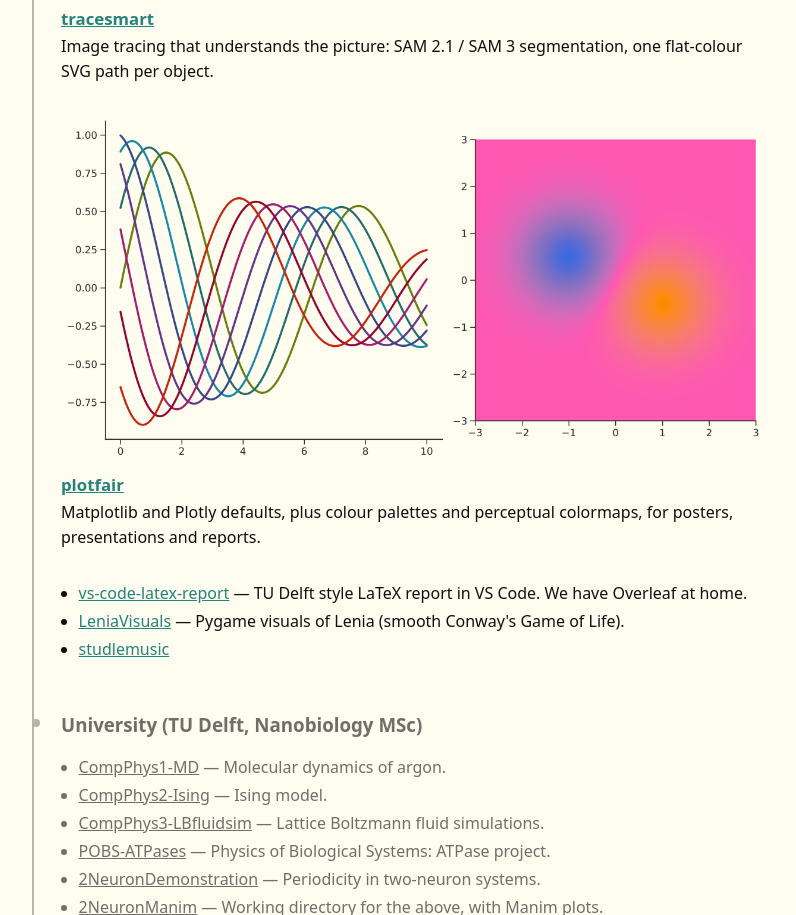
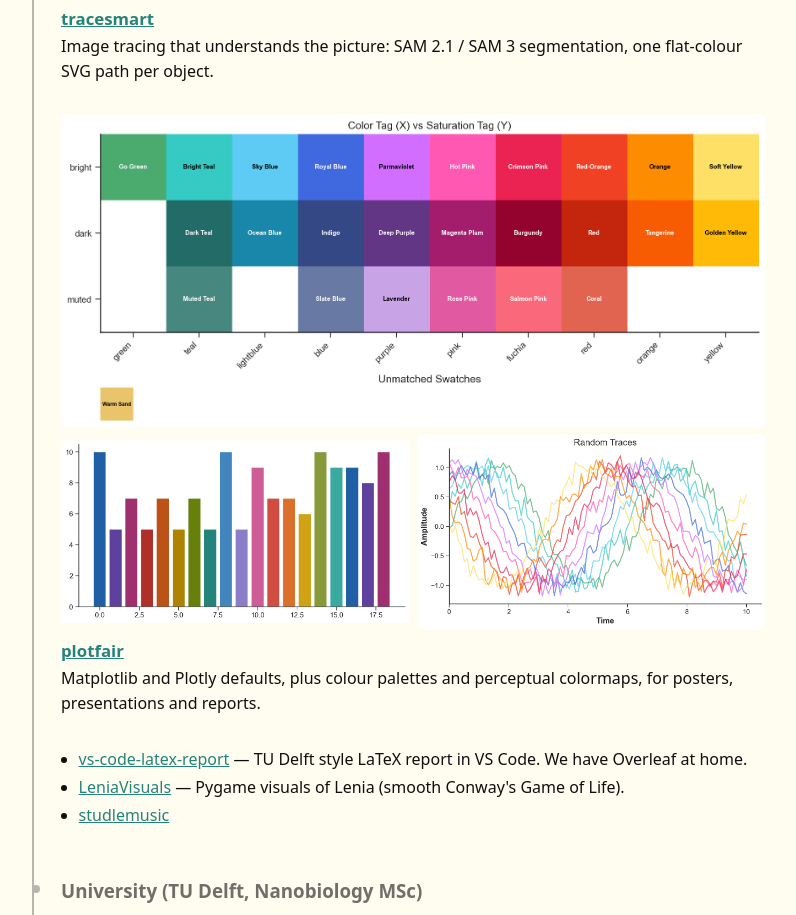
Before and after one commit to barton-muller/barton-muller.github.io, a plain HTML site: page index.html in a window 1280 px wide. Shown: the part 2099-3014 px from the top of the page, without its empty margins (239-1035 px from the left). Drawn offline with Linux system fonts and the light colour scheme.

Commit message:
Use plotfair palette, bar and trace images

```diff
--- a/index.html
+++ b/index.html
@@ -27,6 +27,8 @@
   article p { margin: 0; }
   article img { border-radius: 6px; }
   article img.dark { background: #3b4a1f; padding: 2rem 30%; box-sizing: border-box; }
+  .pair { display: flex; gap: .5rem; margin-top: .5rem; }
+  .pair img { flex: 1; min-width: 0; object-fit: contain; }
   ul { padding-left: 1.1rem; }
   li { margin: .2rem 0; }
 </style>
@@ -68,7 +70,8 @@
   <p>Image tracing that understands the picture: SAM 2.1 / SAM 3 segmentation, one flat-colour SVG path per object.</p>
 </article>
 <article>
-  <a href="https://github.com/barton-muller/plotfair"><img src="img/plotfair.png" alt="plotfair"></a>
+  <a href="https://github.com/barton-muller/plotfair"><img src="img/plotfair-palette.png" alt="plotfair colour swatches by hue and saturation"></a>
+  <div class="pair"><img src="img/plotfair-bars.png" alt="bar chart in plotfair colours"><img src="img/plotfair-traces.png" alt="line traces in plotfair colours"></div>
   <h3><a href="https://github.com/barton-muller/plotfair">plotfair</a></h3>
   <p>Matplotlib and Plotly defaults, plus colour palettes and perceptual colormaps, for posters, presentations and reports.</p>
 </article>
```
Also changed, not shown: img/plotfair-bars.png (added), img/plotfair-palette.png (added), img/plotfair-traces.png (added), img/plotfair.png (deleted).
